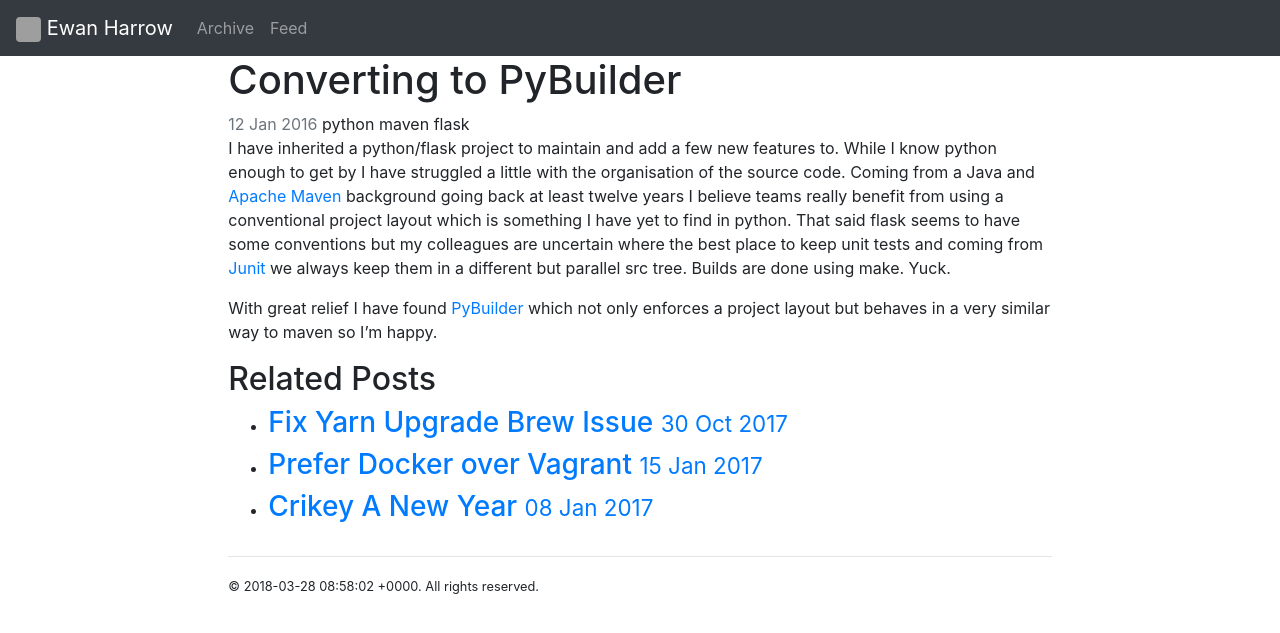
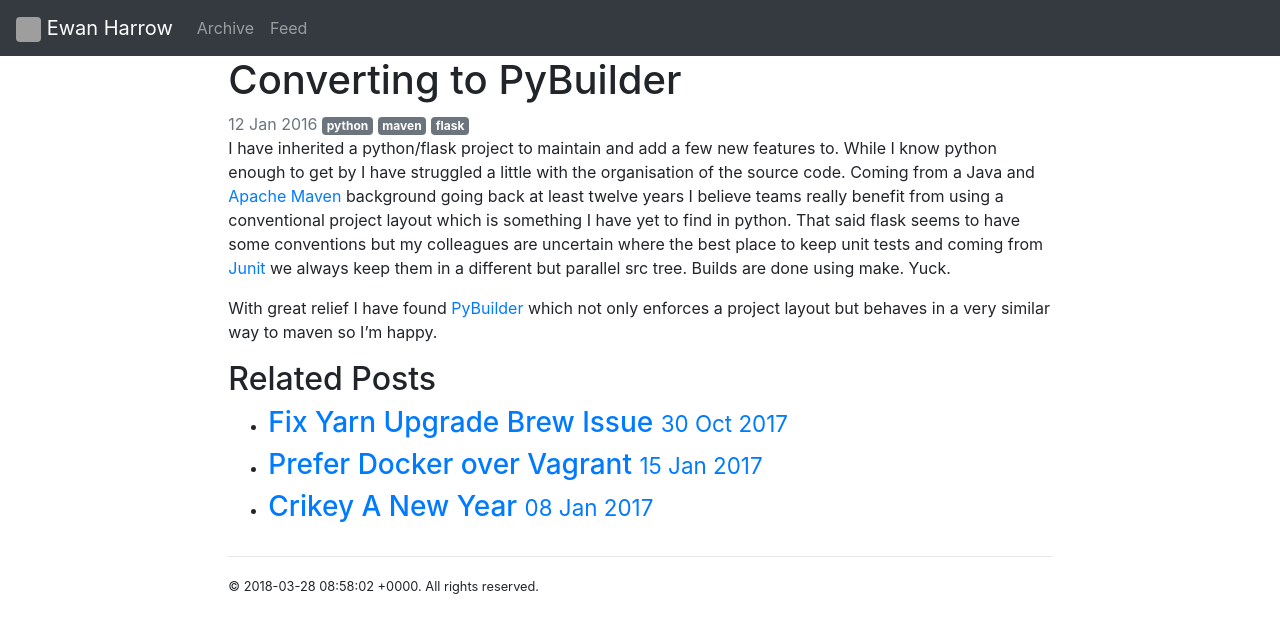
Before and after one commit to eharrow/eharrow.github.io, a Jekyll site: the page built from _posts/2016-01-12-converting-to-pybuilder.md, in a window 1280 px wide. Shown: the top 633 px of the page. Built offline with Jekyll 4.4.1, drawn with Linux system fonts in a browser that asks for light colours; nearby versions of some CDN libraries; grey boxes are pictures that could not be loaded.

Commit message:
replaced label for badge

```diff
--- a/_layouts/post.html
+++ b/_layouts/post.html
@@ -6,7 +6,7 @@
   <h1 class="post-title">{{ page.title }}</h1>
   <span class="text-muted"><time datetime="{{ page.date | date_to_xmlschema }}" class="post-date">{{ page.date | date_to_string }}</time></span>
   {% assign categories = page.category | split: " " %}
-  {% for cat in categories %}<span class="label label-default">{{cat}}</span> {% endfor %}
+  {% for cat in categories %}<span class="badge badge-secondary">{{cat}}</span> {% endfor %}
   {{ content }}
   <div class="addthis_sharing_toolbox"></div>
 </article>
```
